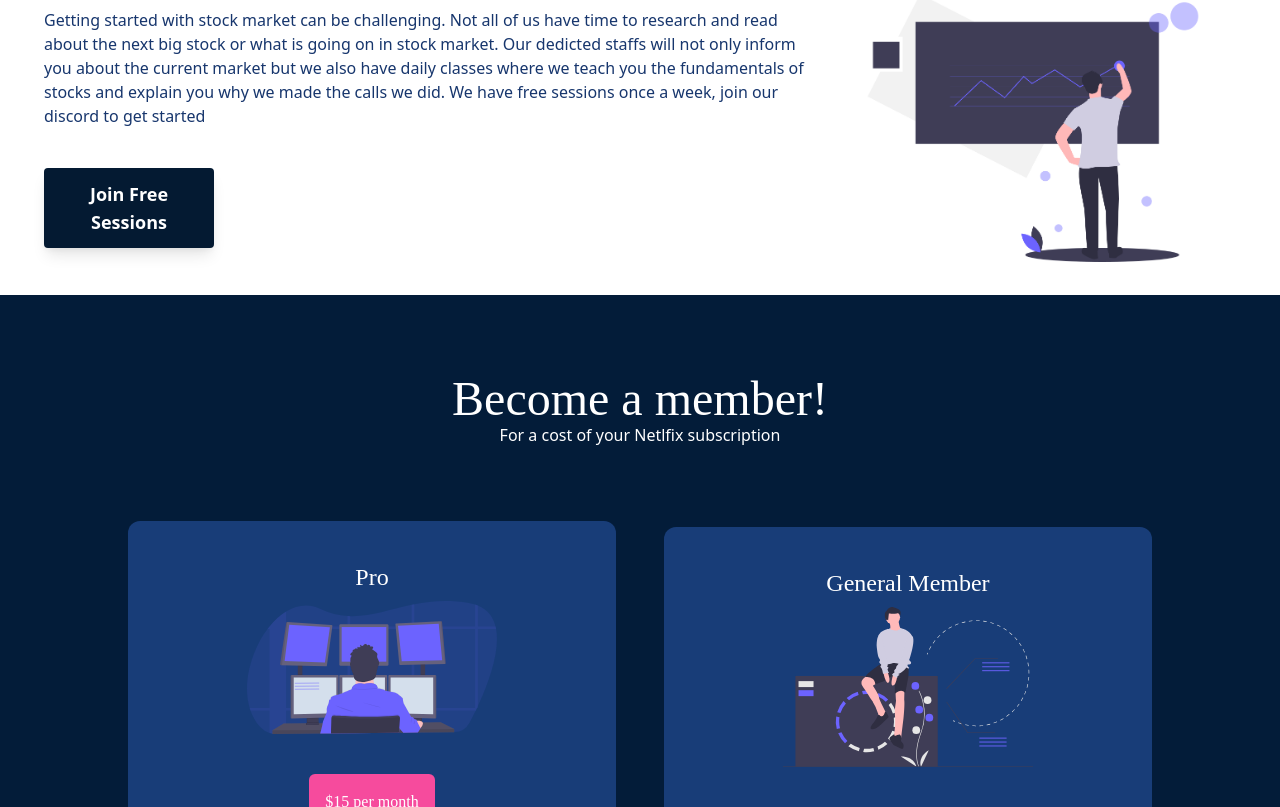
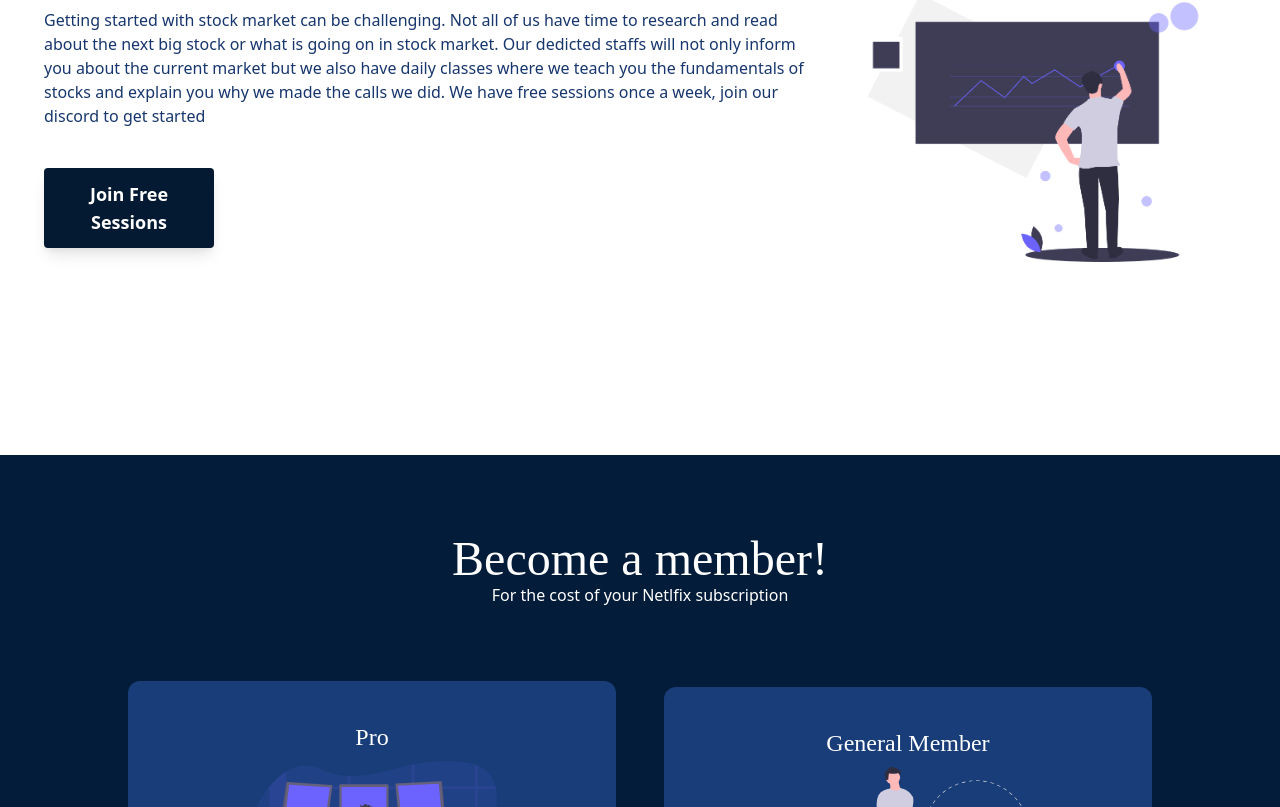
Before and after one commit to Varuas37/emctrading, a React (Create React App) app: page / in a window 1280 px wide. Shown: the part 3109-3916 px from the top of the page. Built offline with nearby package versions, Linux system fonts and the light colour scheme.

Commit message:
updated few things

```diff
--- a/src/Page/Pricing/Pricing.js
+++ b/src/Page/Pricing/Pricing.js
@@ -39,7 +39,7 @@ function Pricing(props) {
 			>
 				Become a member!
 			</div>
-			<p className="text-white">For a cost of your Netlfix subscription</p>
+			<p className="text-white">For the cost of your Netlfix subscription</p>
 
 			<div className="w-4/5 flex flex-col sm:flex-row justify-center items-center mt-10 sm:space-x-12 space-y-10">
 				{pricing &&
--- a/src/Page/Teaching/Teaching.js
+++ b/src/Page/Teaching/Teaching.js
@@ -9,7 +9,7 @@ function Teaching(props) {
 		window.location.href = discordLink;
 	};
 	return (
-		<section className="w-full h-4/5 md:h-3/6 text-secondarybg max-w-7xl mx-auto mt-7 mb-40 sm:mb-0 sm:px-6 lg:px-8 justify-center items-center">
+		<section className="w-full h-4/5 md:h-3/6 text-secondarybg max-w-7xl mx-auto mt-7 mb-7 sm:mb-40 sm:px-6 lg:px-8 justify-center items-center">
 			<div className="text-3xl md:text-5xl text-center" style={{ fontFamily: 'Gilroy-ExtraBold' }}>
 				Stocks Made Easy
 			</div>
```
Also changed, not shown: 1 other file (tests, documents, lock files or other folders).
